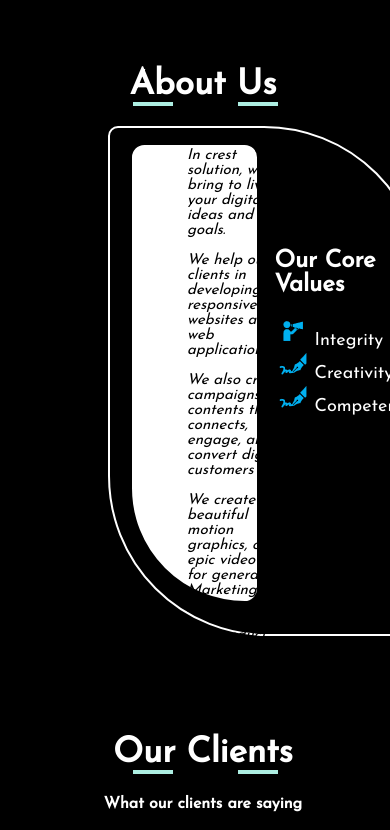
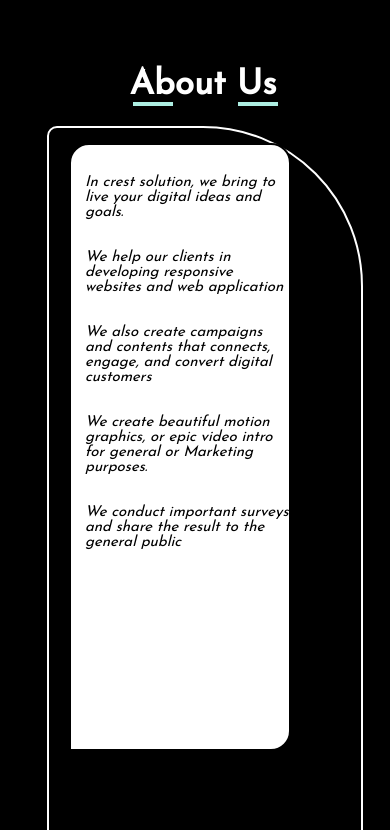
Before and after one commit to IamSteveAde/pinnacle, a plain HTML site: page index.html in a window 390 px wide. Shown: the part 3800-4630 px from the top of the page. Drawn offline with nearby package versions, Linux system fonts and the light colour scheme; a script that the page names is missing.

Commit message:
Add files via upload

```diff
--- a/css/index.css
+++ b/css/index.css
@@ -517,4 +517,33 @@ html{
         width: 62%;
         margin-left: -20px;
     }
+    .abt3{
+        width: 80%;
+        height: 140%;
+        margin-left: 10%;
+        display: grid;
+    }
+    .abt4{
+        width: 70%;
+        height: 80%;
+        border-top-right-radius: 20px;
+        border-bottom-left-radius: 0px;
+    }
+    .abt5{
+        width: 100%;
+
+    }
+    .abt55{
+        margin-top: -90px;
+
+    }
+    .sub-menu-1 li{
+        font-size: 15px;
+        width: 80%;
+    }
+    .abt4 p{
+        margin-left: 14px;
+        margin-top: 30px;
+        width: 95%;
+    }
 }
```
